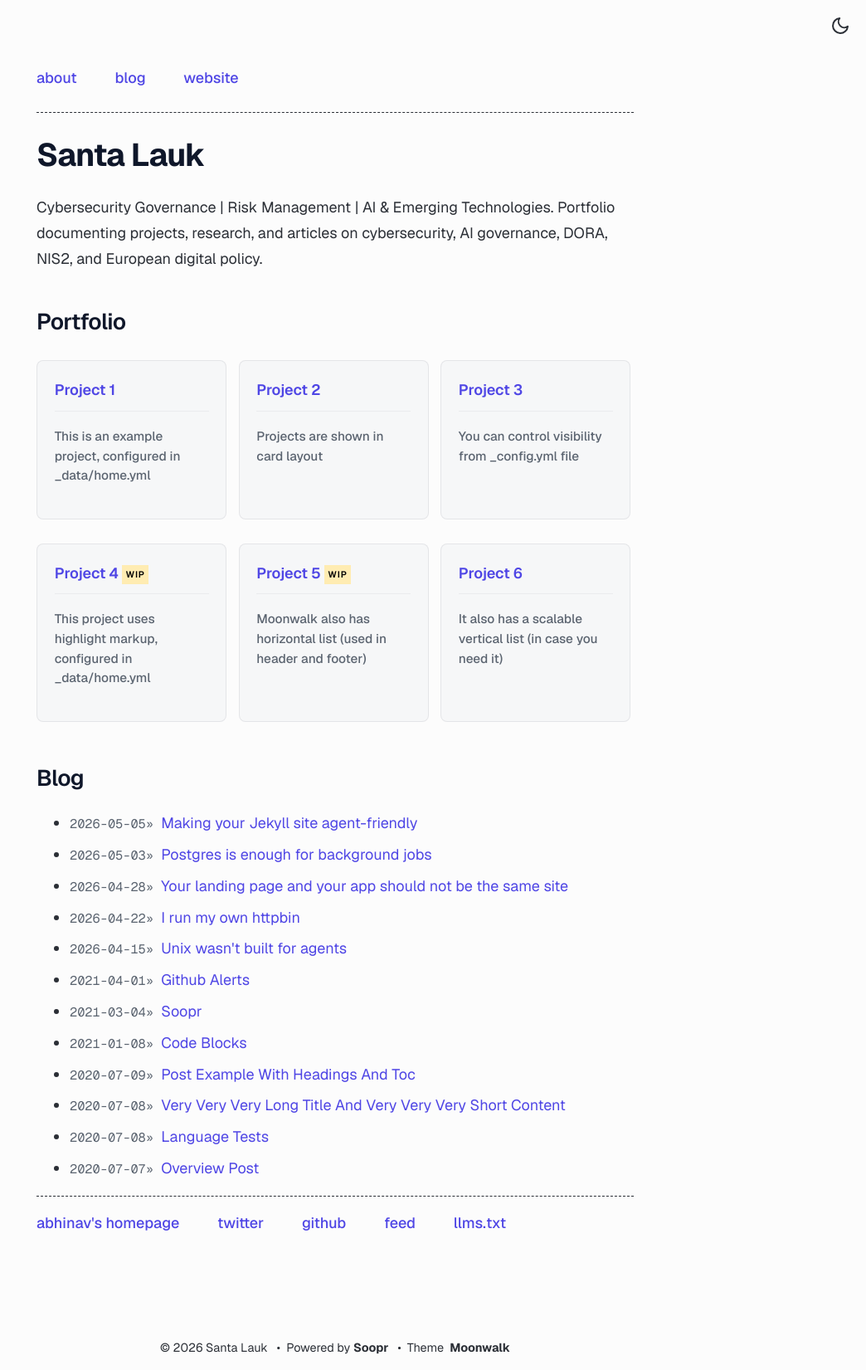
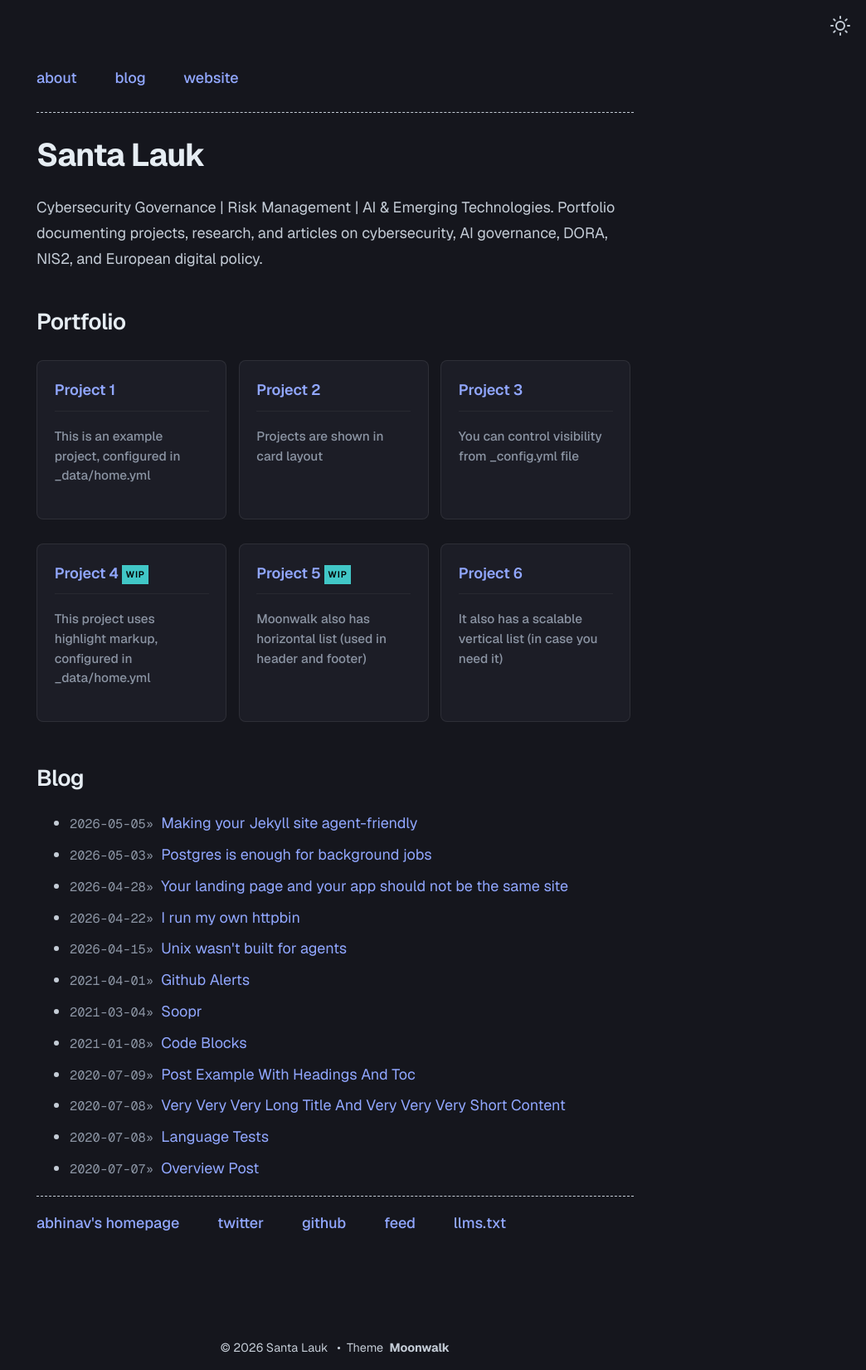
Before and after one commit to SantaLauk/santalauk.github.io, a Jekyll site: the page built from index.md, in a window 1280 px wide. Shown: the whole page at 83% size, without its empty margins (236-1280 px from the left). Built offline with Jekyll 4.4.1, drawn with Linux system fonts in a browser that asks for light colours; part of the change alters nothing that is shown.

Commit message:
_config.yml

```diff
--- a/_config.yml
+++ b/_config.yml
@@ -17,7 +17,7 @@ twitter:
 remote_theme: abhinavs/moonwalk
 
 theme_config:
-  appearance: "light" # can be "light", "dark" or "auto"
+  appearance: "dark" # can be "light", "dark" or "auto"
   appearance_toggle: true # if appearance can be switched by user
   date_format: "%Y-%m-%d" # customize how date is formatted
   show_description: true # show blog description
@@ -46,7 +46,7 @@ theme_config:
     title_old_projects: Old Projects
 
 soopr:
-  publish_token: "" # sign up at https://www.soopr.co to get your publish token and personalize share and reaction options
+  # publish_token: "" # sign up at https://www.soopr.co to get your publish token and personalize share and reaction options
 
 highlighter: rouge
 
```
